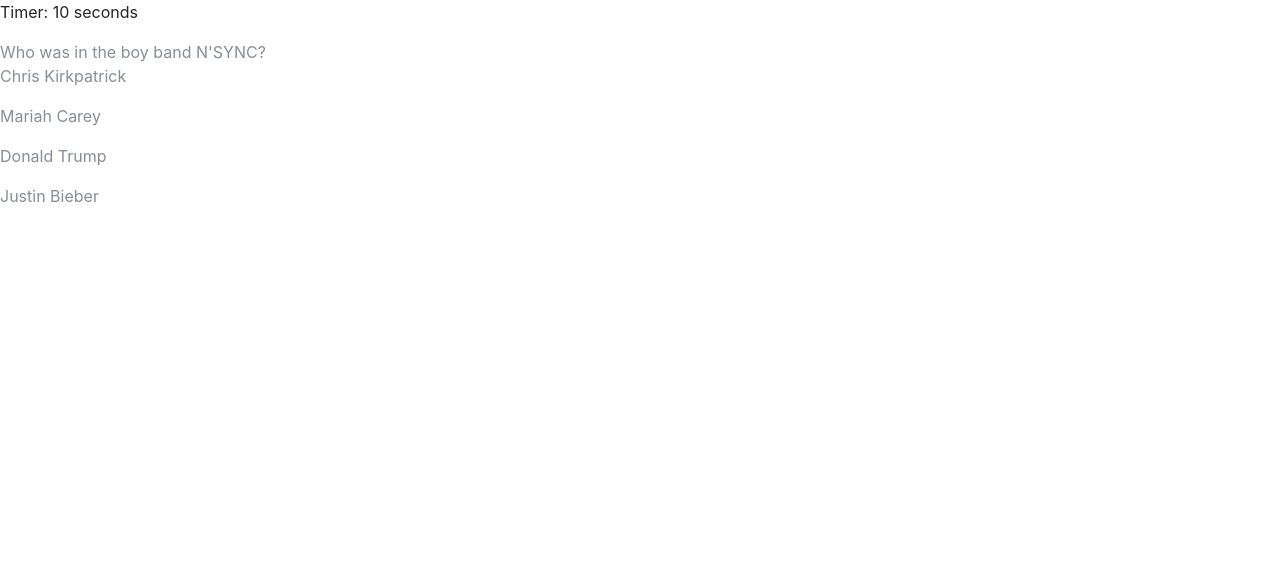
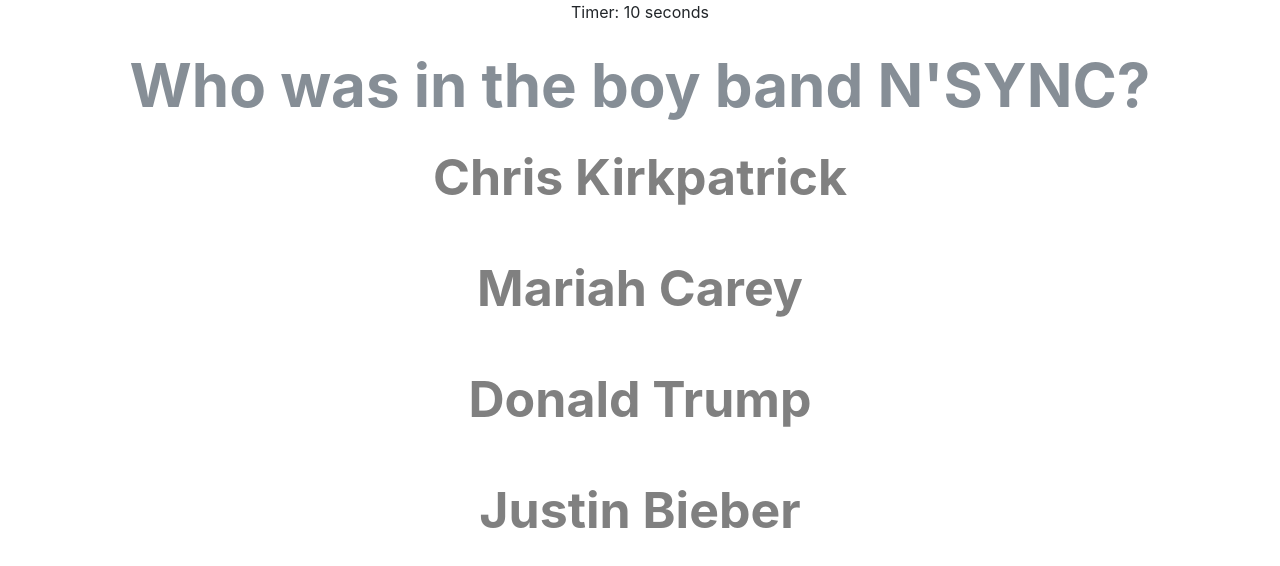
Before and after one commit to trrychng/TriviaGame, a plain HTML site: page index.html in a window 1280 px wide. Drawn offline with nearby package versions, Linux system fonts and the light colour scheme.

Commit message:
update css

```diff
--- a/assets/css/style.css
+++ b/assets/css/style.css
@@ -8,9 +8,28 @@ img{
 }
 
 
+#game {
+	text-align: center;
 
+}
+
+.question{
+	font-size:60px;
+	font-weight:bold;
+
+}
+
+.answer{
+	font-size:50px;
+	padding:10px;
+	color:grey;
+
+}
 
 .answer:hover {
+	font-size:50px;
     background-color: black;
     font-weight: bold;
+    color:yellow;
+
 }
--- a/assets/javascript/logic.js
+++ b/assets/javascript/logic.js
@@ -61,12 +61,13 @@ function generator(x){  // function generates the time / question / answer
 
   p = $("<p>");  // creates div
   p.html('<p id=Timeline> Timer: <span id="Time">'+timer+'</span> seconds</p>'); // add class
+
   $("#game").append(p) //appends this to game div
 
   p = $("<p>"); //creates question
   p.attr('id', "board")  // creates ID board for question
   p.text(data[qc].question); //add text with question from data variable
-  p.addClass("text-secondary"); // add class to this
+  p.addClass("text-secondary question"); // add class to this
   $("#game").append(p); //appends game div with new div of board
 
 
```
